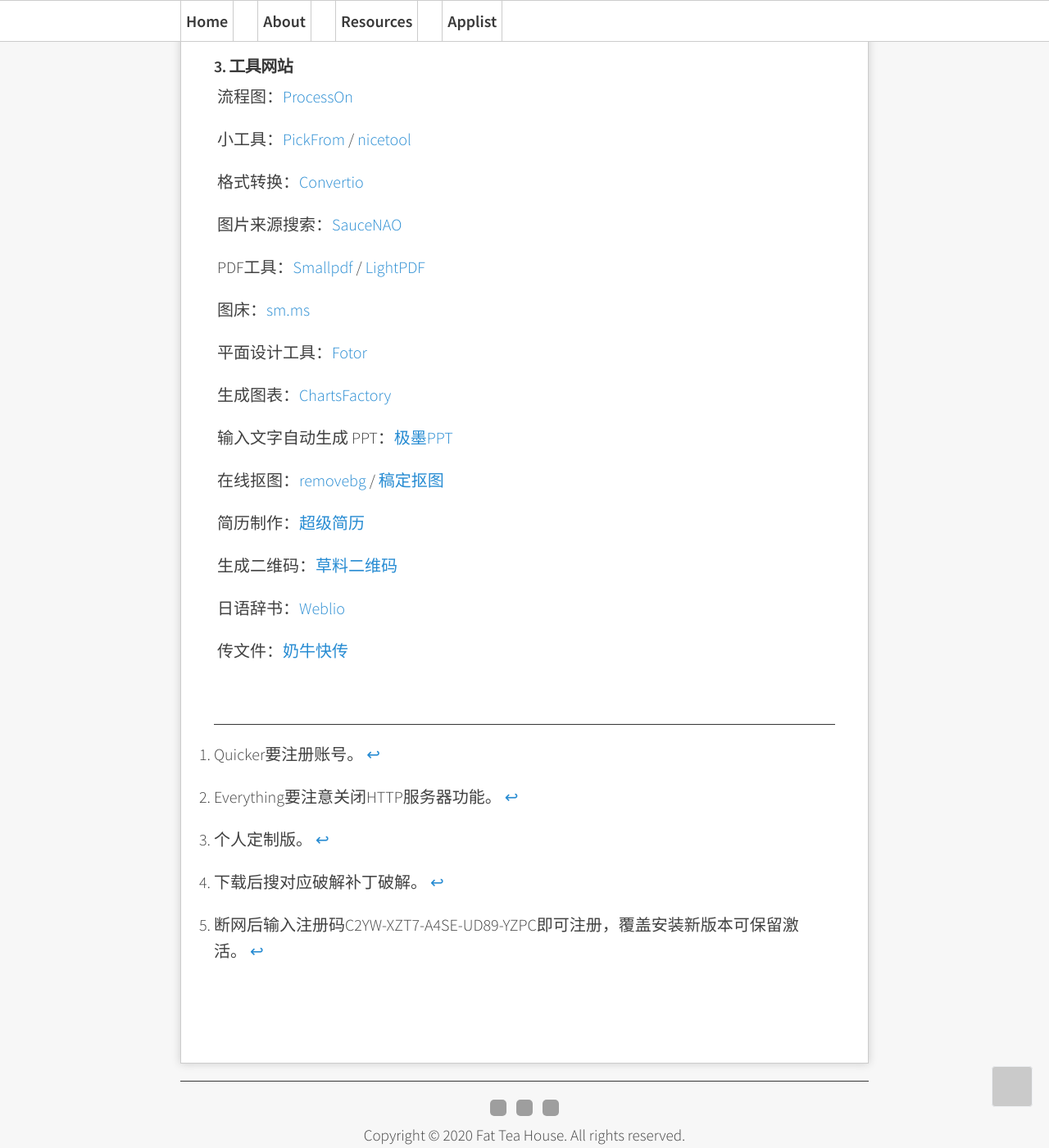
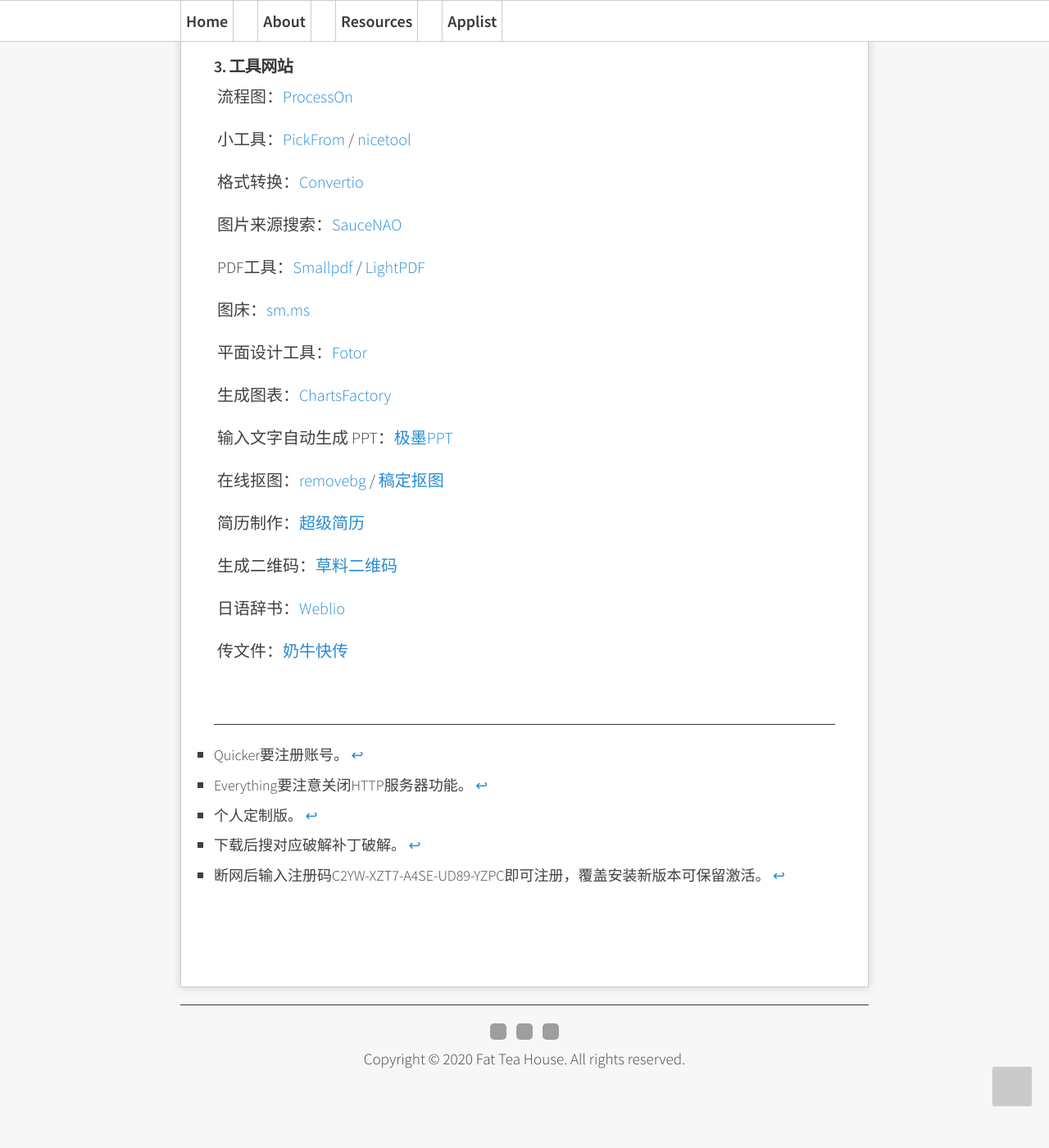
Before and after one commit to Melody-of-Oblivion/Melody-of-Oblivion.github.io, a Jekyll site: the page built from pages/applist.md, in a window 1280 px wide and 1400 px high, scrolled down 5142 px. Shown: the whole window at 82% size. Built offline with Jekyll 4.4.1, drawn with Linux system fonts in a browser that asks for light colours; grey boxes are pictures that could not be loaded.

Commit message:
add footnotes style
build ver1.9.4

```diff
--- a/assets/css/components.scss
+++ b/assets/css/components.scss
@@ -164,6 +164,19 @@
   padding: 0;
 }
 
+.footnotes {
+  ol {
+    list-style: square;
+
+    li {
+      p {
+        margin: 0;
+        font-size: 0.9rem;
+      }
+    }
+  }
+}
+
 .footer {
   border-top: 2rem;
   text-align: center;
```
Also changed, not shown: assets/css/window.scss (line endings or trailing spaces).
